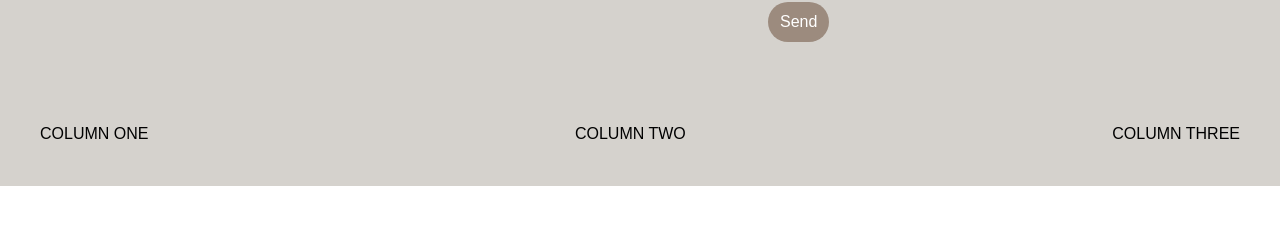
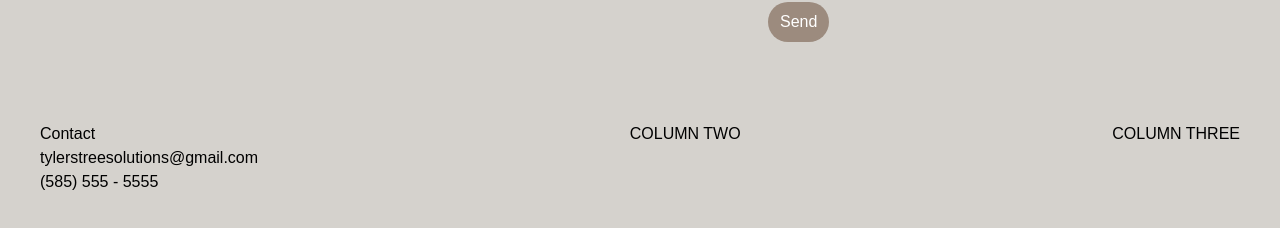
Before and after one commit to gmcclarin/tyler, a React (Create React App) app: page / in a window 1280 px wide. Shown: the part 2298-2526 px from the top of the page. Before the commit the page ends 2484 px from the top, so only its background shows below. Built offline with nearby package versions, Linux system fonts and the light colour scheme.

Commit message:
install fontawesome packages

```diff
--- a/package.json
+++ b/package.json
@@ -3,6 +3,11 @@
   "version": "0.1.0",
   "private": true,
   "dependencies": {
+    "@fortawesome/fontawesome-svg-core": "^6.5.1",
+    "@fortawesome/free-brands-svg-icons": "^6.5.1",
+    "@fortawesome/free-regular-svg-icons": "^6.5.1",
+    "@fortawesome/free-solid-svg-icons": "^6.5.1",
+    "@fortawesome/react-fontawesome": "^0.2.0",
     "@testing-library/jest-dom": "^5.17.0",
     "@testing-library/react": "^13.4.0",
     "@testing-library/user-event": "^13.5.0",
--- a/src/components/Footer.js
+++ b/src/components/Footer.js
@@ -2,7 +2,9 @@ const Footer = () => {
     return (
         <div className="flex justify-between w-full">
             <div className="p-10">
-                COLUMN ONE
+                <div>Contact</div>
+                <div>tylerstreesolutions@gmail.com</div>
+                <div>(585) 555 - 5555 </div>
             </div>
 
             <div className="p-10">
```
Also changed, not shown: 2 other files (tests, documents, lock files or other folders).
